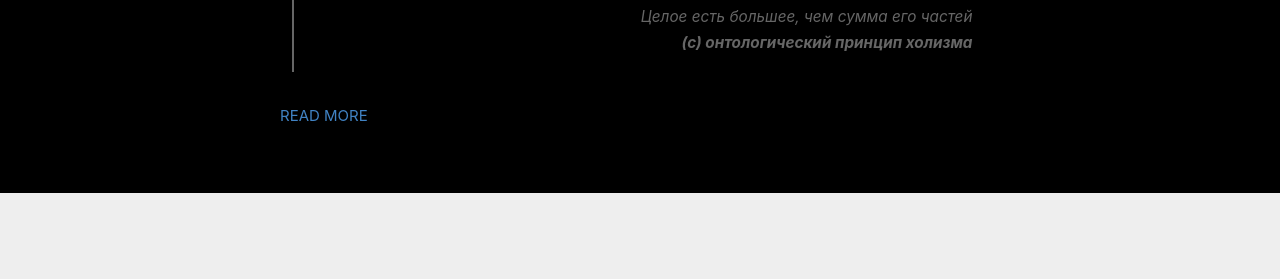
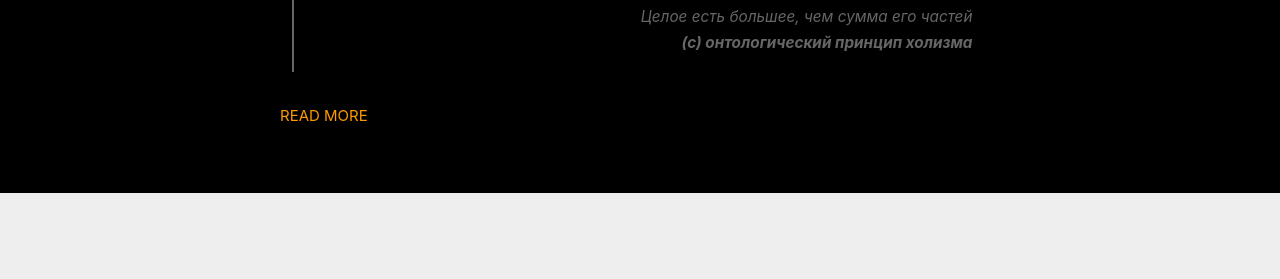
Before and after one commit to shuffle-true/shuffle-true.github.io, a Jekyll site: the page built from index.html, in a window 1280 px wide. Shown: the part 1123-1402 px from the top of the page. Built offline with Jekyll 4.4.1, drawn with Linux system fonts in a browser that asks for light colours; the list of posts is cut into pages by our own code.

Commit message:
automated changies commit

```diff
--- a/assets/style.scss
+++ b/assets/style.scss
@@ -177,7 +177,7 @@ span[data-pullquote]:before {
 }
 
 a {
-  color: $blue;
+  color: #FF9900;
   text-decoration: none;
 	cursor: pointer;
   &:hover, &:active {
```
Also changed, not shown: 1 other file.
